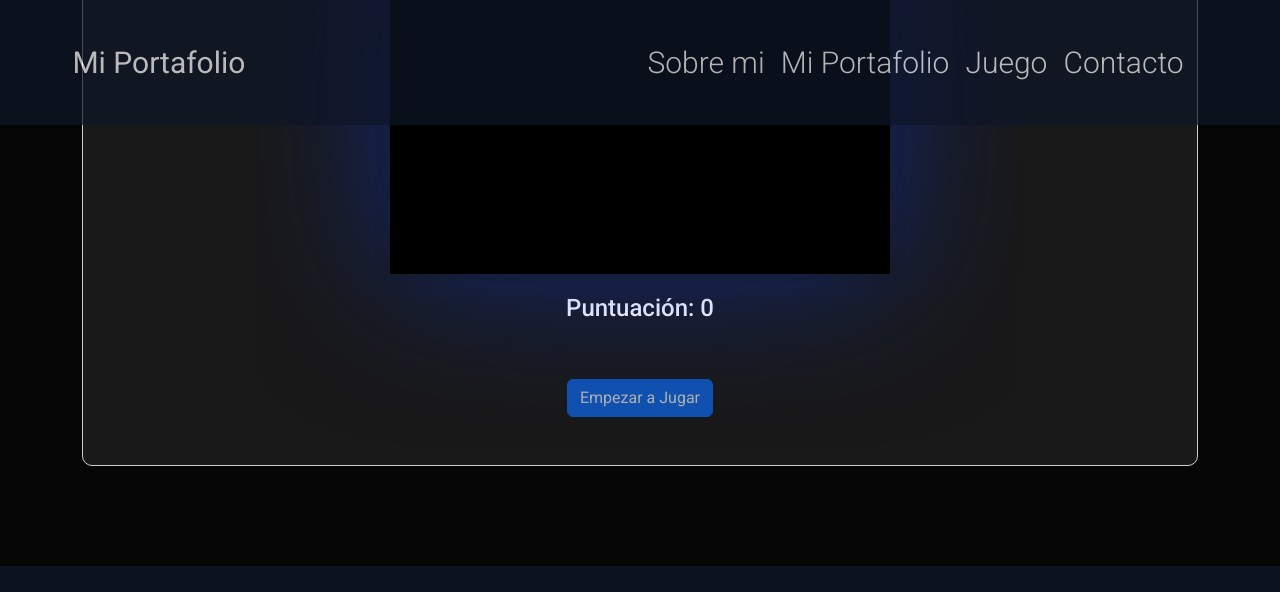
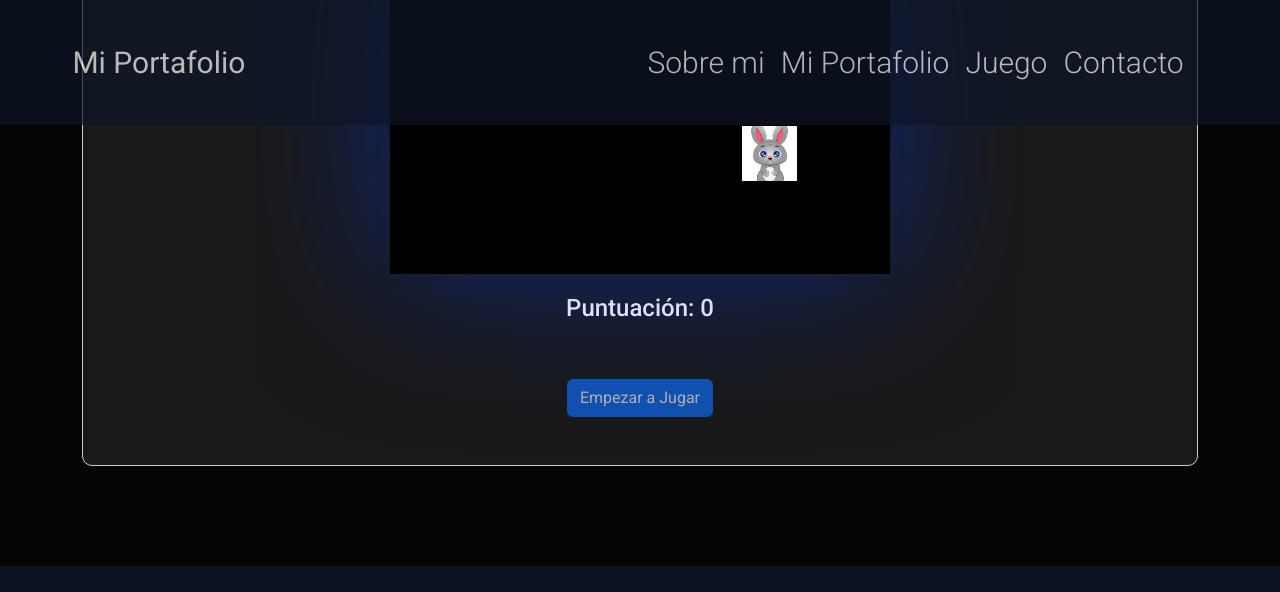
Before and after one commit to Biancadmsa/Mi_portafolio, a plain HTML site: page index.html in a window 1280 px wide. Both pictures are taken after a click on the button "Empezar a Jugar". Shown: the part 3765-4357 px from the top of the page. Drawn offline with nearby package versions, Linux system fonts and the light colour scheme.

Commit message:
quinto commit

```diff
--- a/assets/css/style.css
+++ b/assets/css/style.css
@@ -293,7 +293,7 @@ padding-bottom: 20px;
 .mole {
   width: 55px;
   height: 55px;
-  background: url('./assets/images/conejito.png') no-repeat center center;
+  background: url('../images/conejito.png') no-repeat center center;
   background-size: cover;
   display: none;
   cursor: pointer;
```
